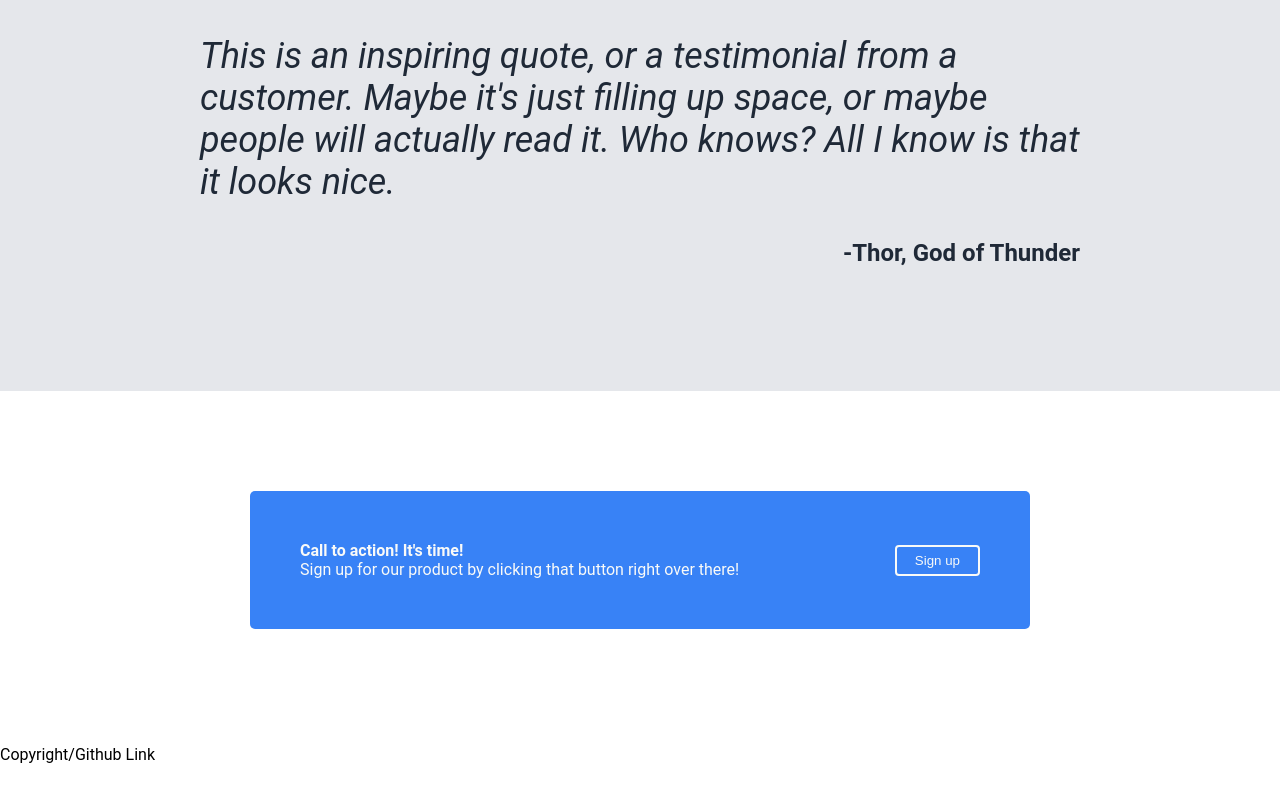
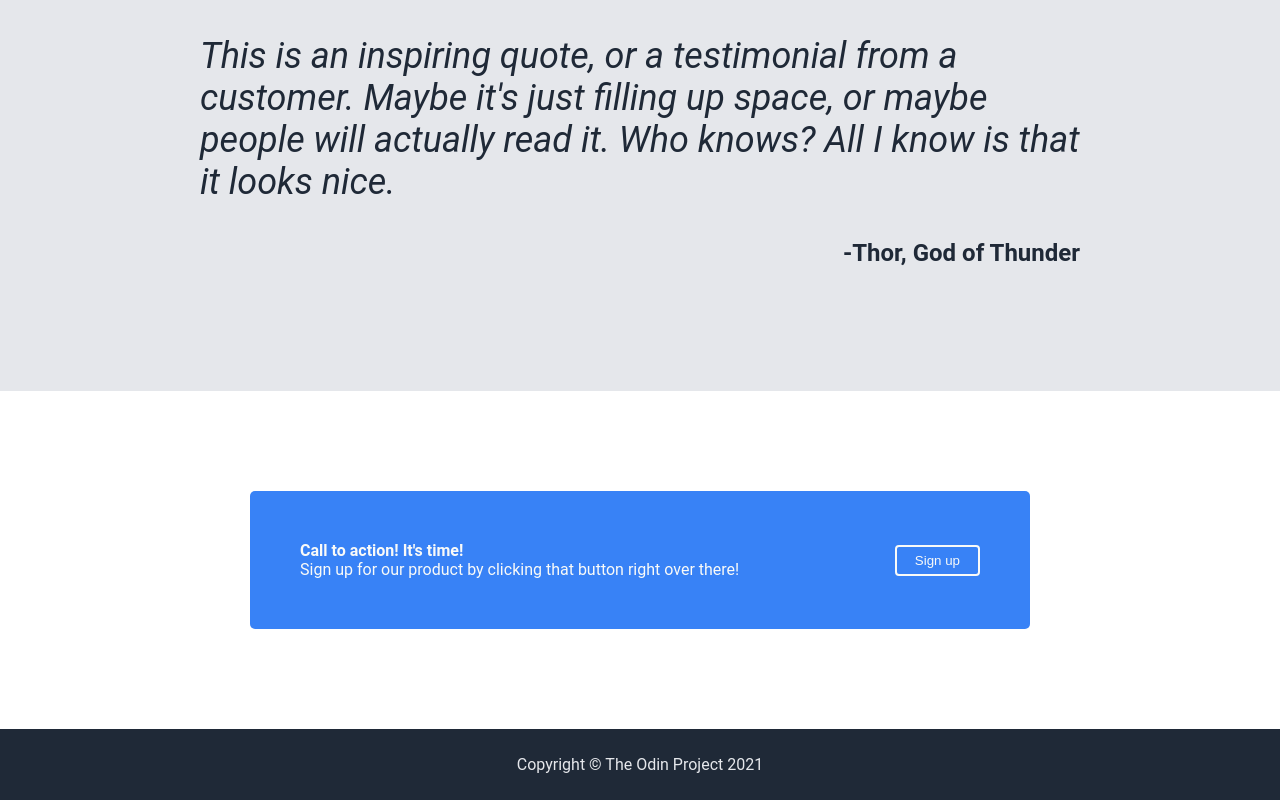
Before and after one commit to cybermailman/landing-page, a plain HTML site: page index.html in a window 1280 px wide. Shown: the part 1470-2270 px from the top of the page. Drawn offline with Linux system fonts and the light colour scheme.

Commit message:
Project Completion
Line changes in index.html to better organize css
CSS compeleted for all sections
Add hover lines for buttons and links (QOL changes)
Project Template met for TOP criteria

```diff
--- a/index.html
+++ b/index.html
@@ -54,7 +54,7 @@
             </div>
         </div>
     </div>
-    <!--Content-bottom is the latter half of the main content-->
+    <!--Replaced Content-bottom, and separated quote and sign-up box instead-->
     <!--Quote covers the quote, nested within is the quote and author-->
     <!--Sign up box is the sign up box just before the footer-->
     <div class="quote">
@@ -75,8 +75,8 @@
         </div>
     </div>
     <div class="footer">
-        <p>Copyright/Github Link</p>
+        <p>Copyright © The Odin Project 2021</p>
     </div>
-    <!--This html is not final, still subject to changes if necessary.-->
+    <!--This html is in theory not final; can be changed to accomodate personal content-->
 </body>
 </html>
--- a/style.css
+++ b/style.css
@@ -174,6 +174,17 @@ body{
     padding: 6px 18px;
 }
 
+.footer{
+    background-color: #1F2937;
+    color: #E5E7EB;
+    text-align: center;
+    padding: 10px 20px;
+}
+
 button:hover{
     background-color: #1c417b;
 }
+
+.links p:hover{
+    color: #3882F6;
+}
```
Also changed, not shown: 1 other file.
